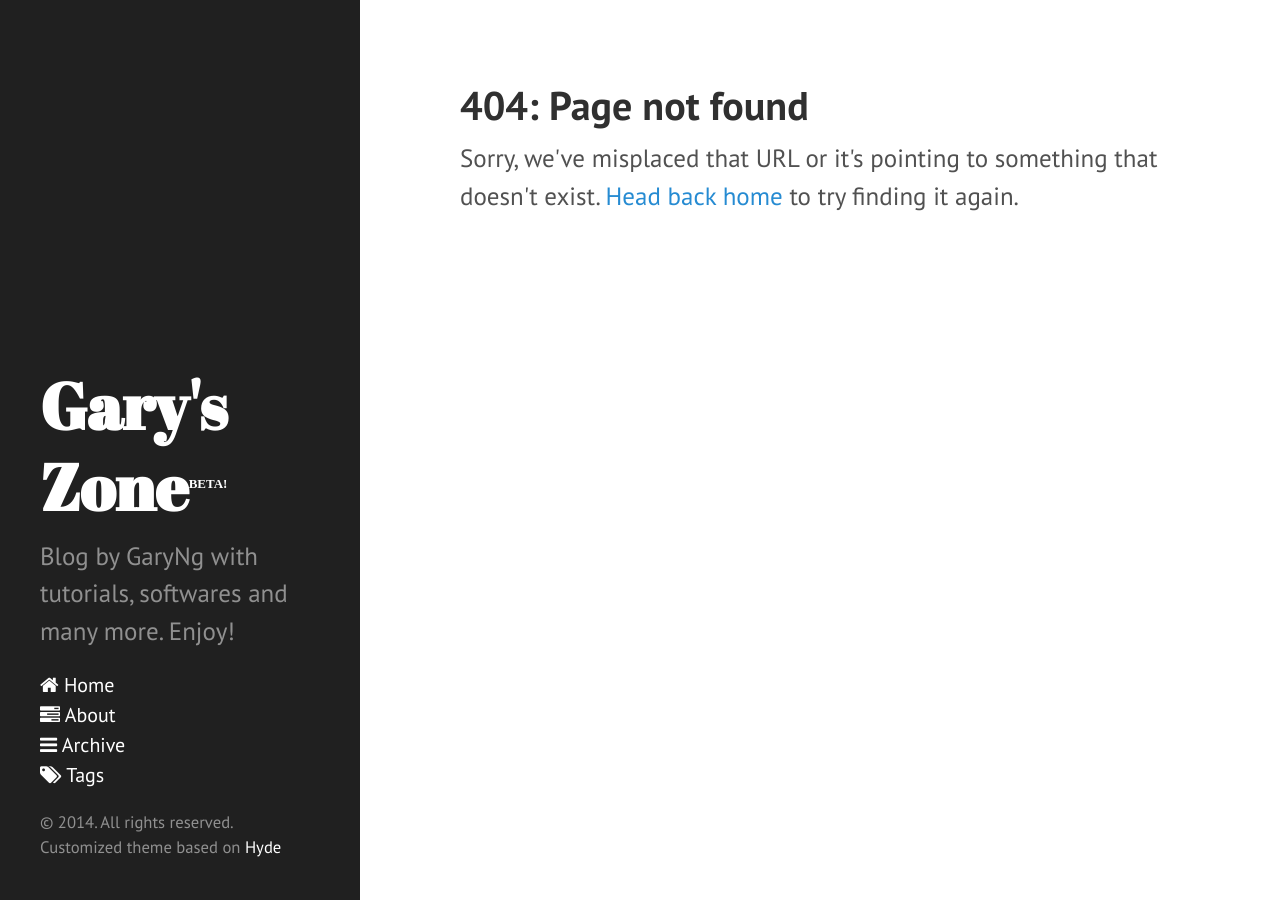
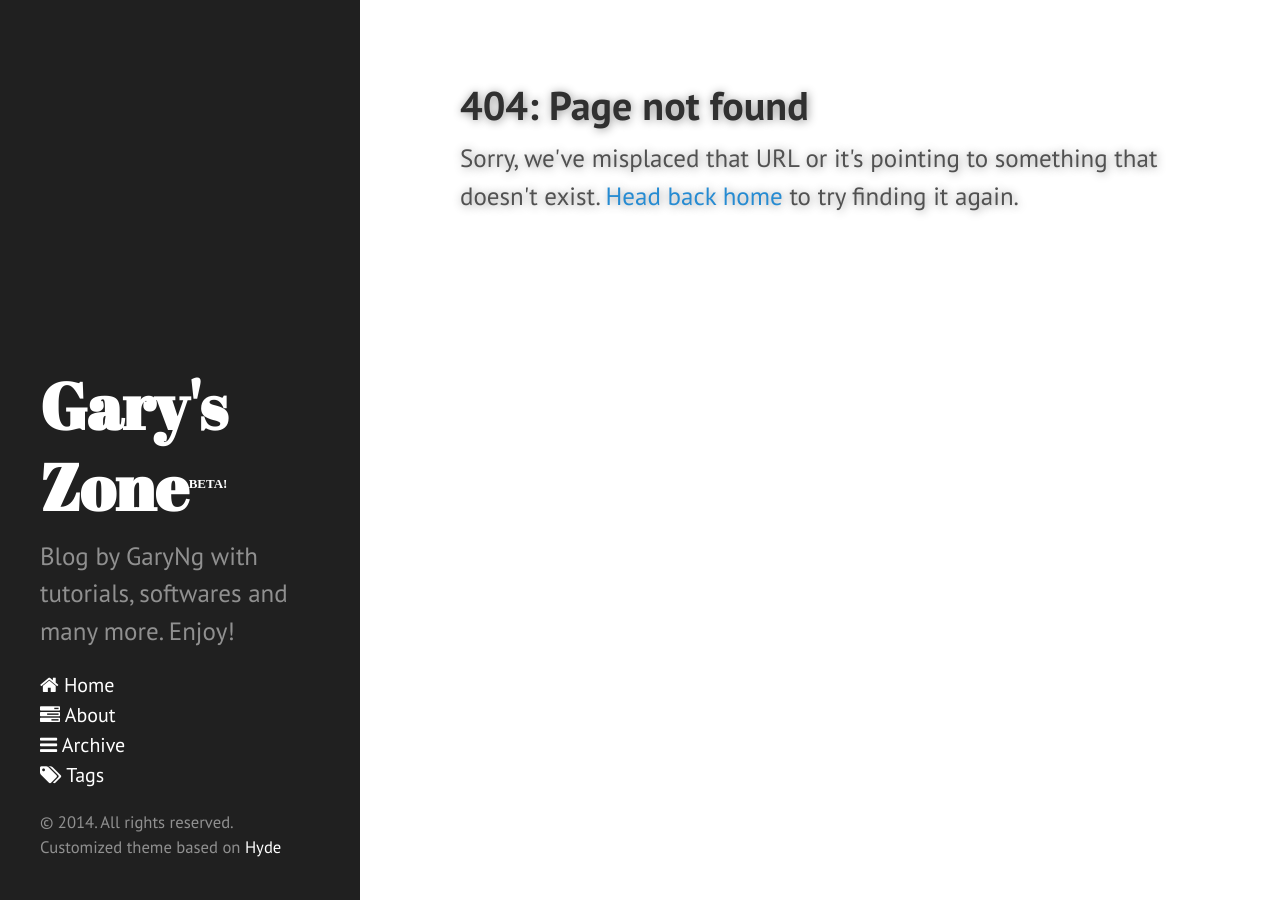
Before and after one commit to garyng/blog, a Jekyll site: the page built from 404.html, in a window 1280 px wide. Built offline with Jekyll 4.4.1, drawn with Linux system fonts in a browser that asks for light colours; Markdown is read by kramdown in place of the engine named in the settings.

Commit message:
+ Add text shadow to posts content

```diff
--- a/assets/css/custom.css
+++ b/assets/css/custom.css
@@ -76,3 +76,12 @@ info {
   color: #999;
   font-style: italic;
 }
+
+/*
+ * Posts text shadow
+ *
+ *
+ */
+.content {
+  text-shadow: #909090 0.05em 0.05em 0.5em;
+}
```
